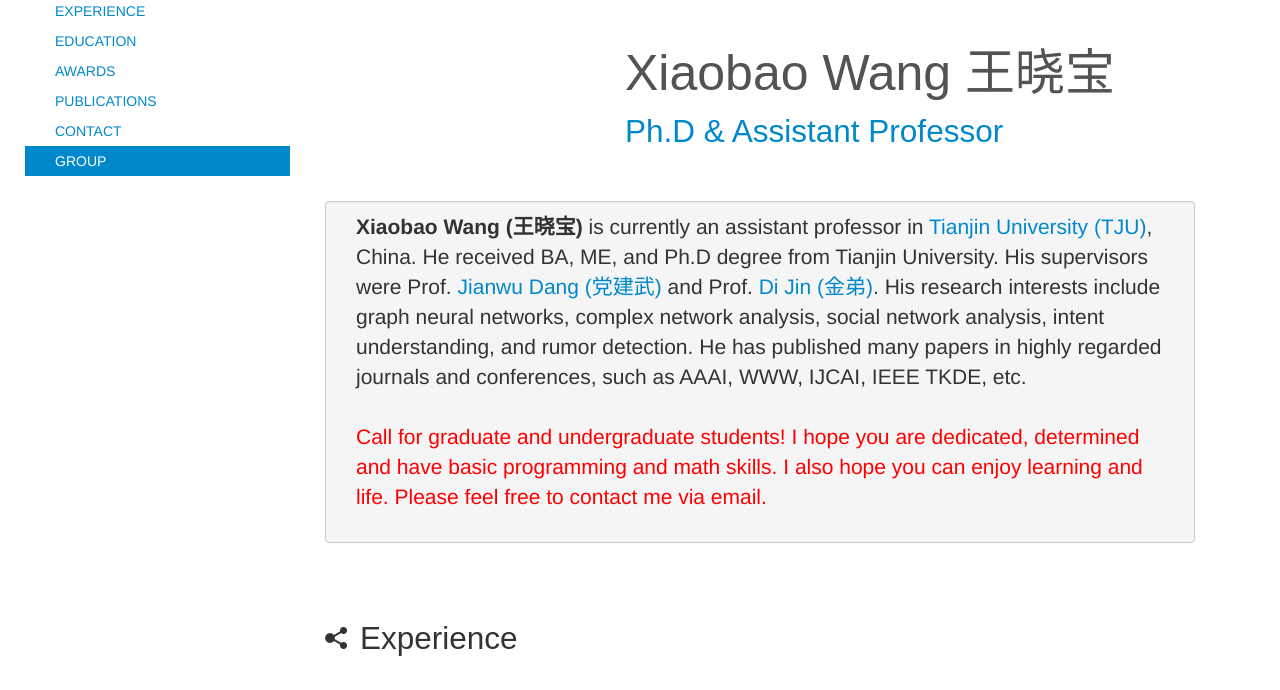
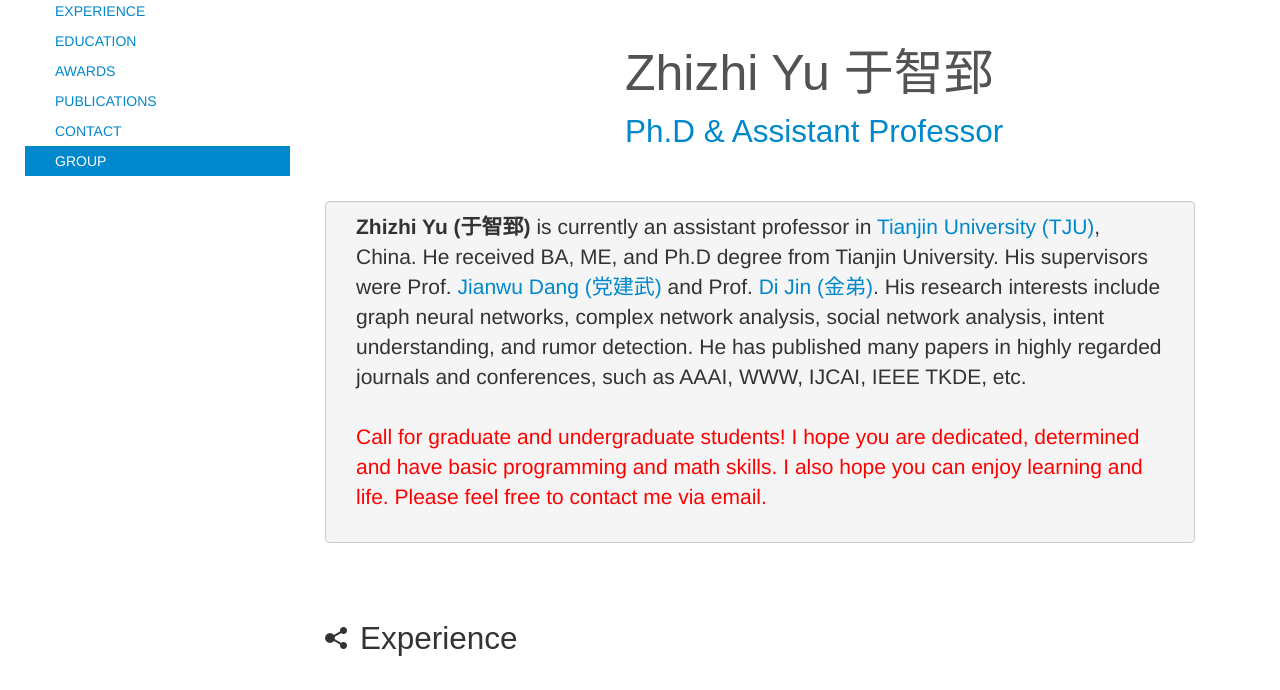
Before and after one commit to yuzhizhi0825/yuzz.github.io, a plain HTML site: page index.html in a window 1280 px wide. Shown: the part 64-754 px from the top of the page. Drawn offline with Linux system fonts and the light colour scheme; a web font is replaced by a local one.

Commit message:
Update index.html

```diff
--- a/index.html
+++ b/index.html
@@ -4,7 +4,7 @@
   <head>
     <meta http-equiv="Content-Type" content="text/html; charset=utf-8" />
 
-    <title>Xiaobao Wang's Homepage</title>
+    <title>Zhizhi Yu's Homepage</title>
     <meta name="description" content="Zhizhi Yu&#39;s Homepage" />
     <meta name="keywords" content="Zhizhi Yu" />
     <meta name="robots" content="index,follow" />
@@ -116,7 +116,7 @@
             <span class="icon-bar"></span>
             <span class="icon-bar"></span>
           </a>
-          <a class="brand" href="#">Xiaobao Wang</a>
+          <a class="brand" href="#">Zhizhi Yu</a>
           <div class="nav-collapse collapse">
             <ul class="nav">
               <li><a href="#about-me" class="scroller">About me</a></li>
@@ -182,7 +182,7 @@
               </div>
               <div class="span6">
                 <br /><br /><br /><br />
-                <h1>Xiaobao Wang 王晓宝</h1>
+                <h1>Zhizhi Yu 于智郅</h1>
                 <br />
                 <h2 class="primary-color">Ph.D &amp; Assistant Professor</h2>
               </div>
@@ -190,7 +190,7 @@
 
             <div class="well">
               <p class="lead">
-                <b>Xiaobao Wang (王晓宝)</b> is currently an assistant professor
+                <b>Zhizhi Yu (于智郅)</b> is currently an assistant professor
                 in
                 <a target="_blank" href="http://www.tju.edu.cn"
                   >Tianjin University (TJU)</a
```
